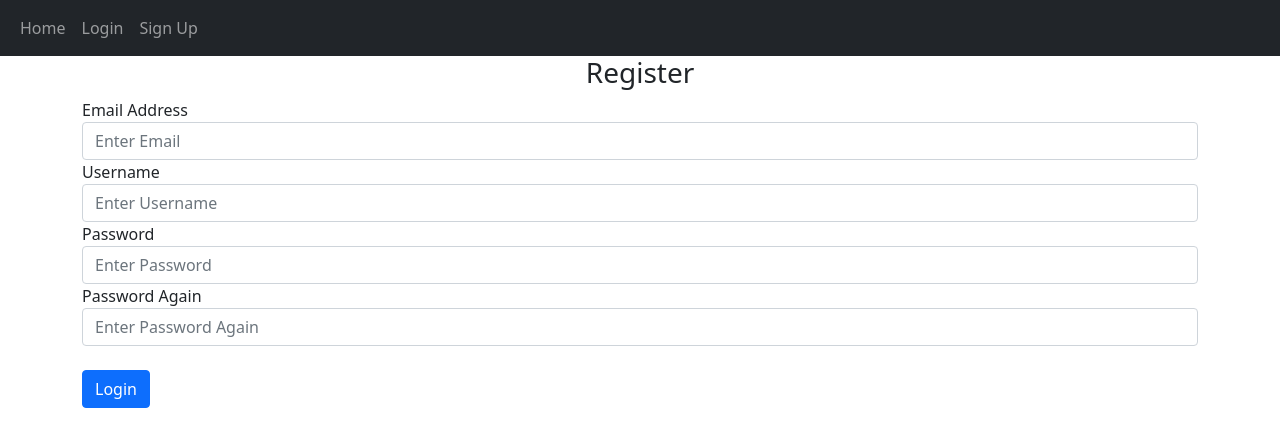
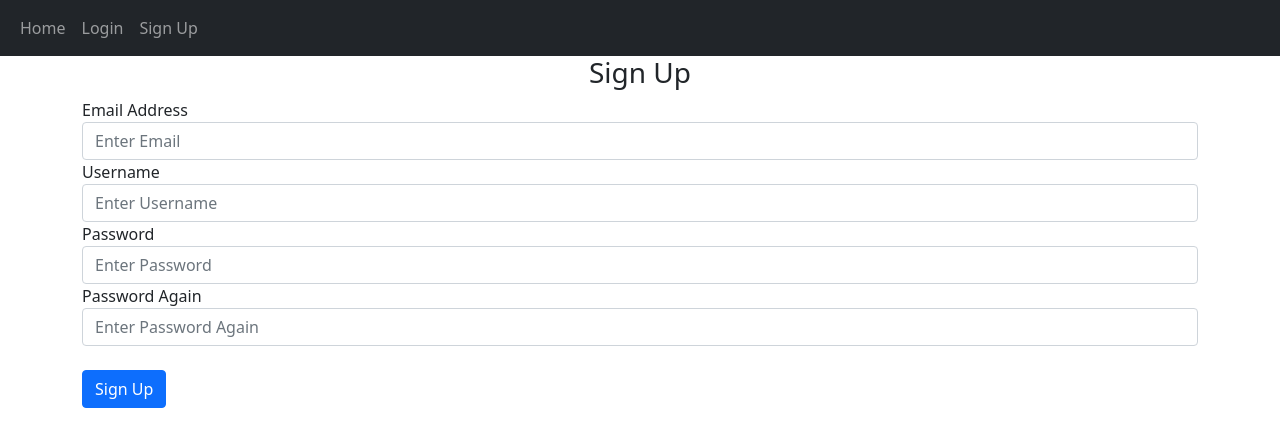
Before and after one commit to MarcelKolodziej/Flask-Blog, a Flask app: page /sign-up in a window 1280 px wide. Shown: the top 447 px of the page. Run offline with Flask 2, Linux system fonts and the light colour scheme.

Commit message:
Templates done

```diff
--- a/website/templates/signup.html
+++ b/website/templates/signup.html
@@ -1,6 +1,6 @@
-{% extends "base.html" %} {% block title %} Login {% endblock %} {% block content %}
+{% extends "base.html" %} {% block title %} Sign Up {% endblock %} {% block content %}
 <form method="POST">
-    <h3 align="center">Register</h3>
+    <h3 align="center">Sign Up</h3>
     <div class="form-group">
         <label for="email">Email Address</label>
         <input type="text"
@@ -32,6 +32,6 @@
     </div>
     <br/>
     <div align="center"></div>
-    <button class="btn btn-primary" type="submit">Login</button>
+    <button class="btn btn-primary" type="submit">Sign Up</button>
 </form>
 {% endblock %}
```
